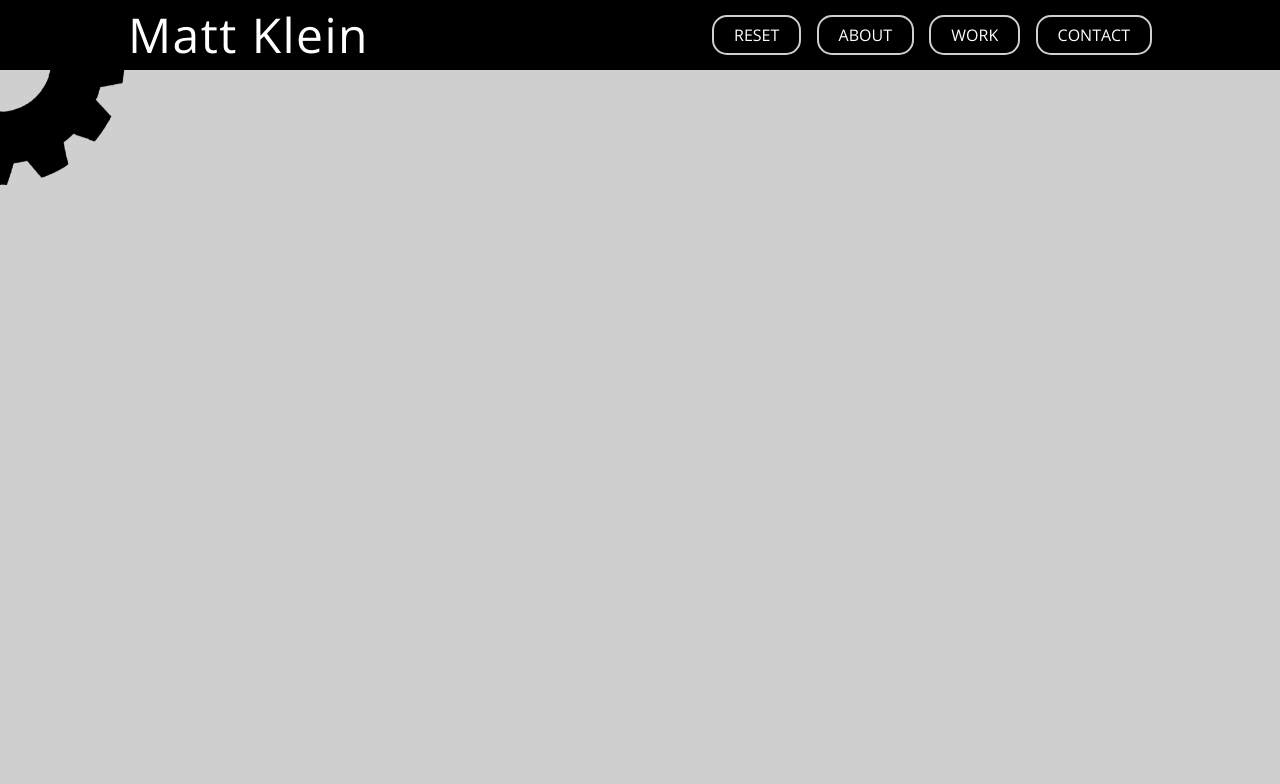
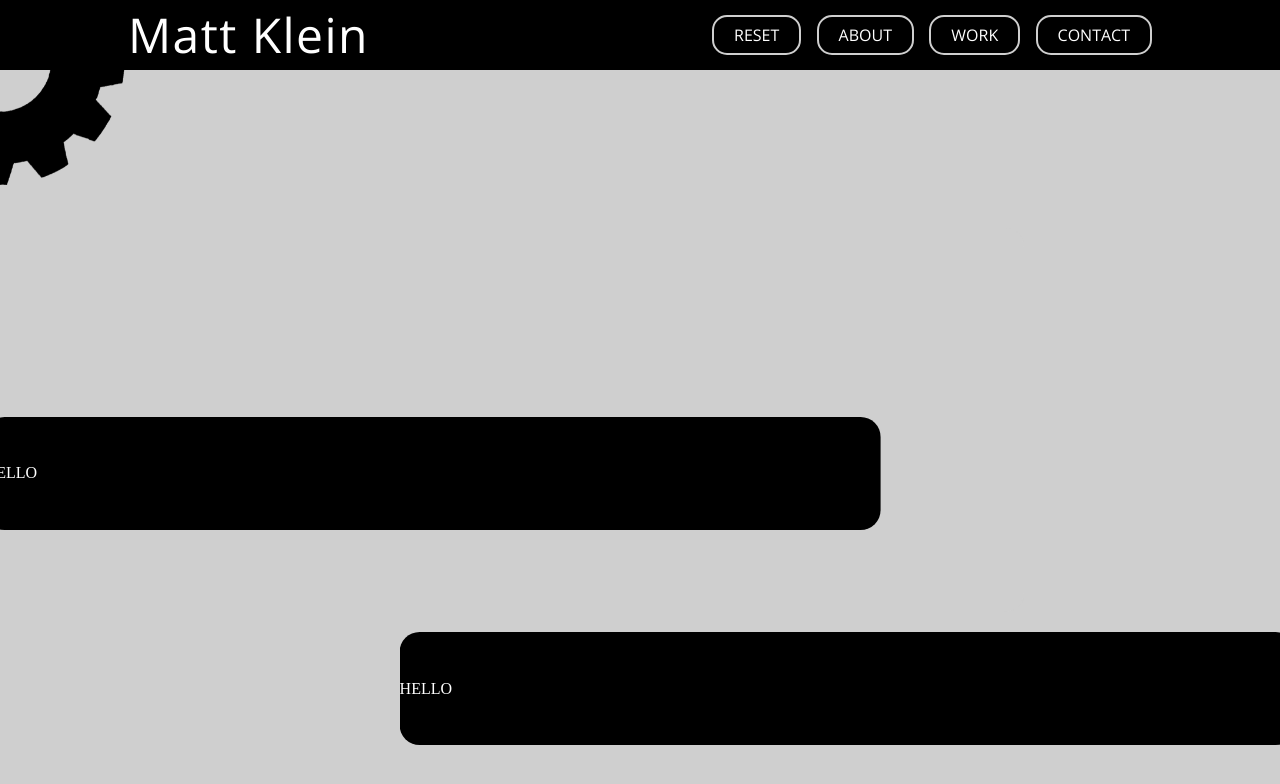
Before and after one commit to DuckEverlasting/portfolio, a React (Create React App) app: page / in a window 1280 px wide. Both pictures are taken after a click on the button "BEGIN". Shown: the part 2046-2830 px from the top of the page. Built offline with nearby package versions, Linux system fonts and the light colour scheme.

Commit message:
started work on text boxes attached to about section

```diff
--- a/src/styles/App.scss
+++ b/src/styles/App.scss
@@ -28,9 +28,9 @@ $break-tablet: 900px;
 
     .page-title {
       color: white;
-      font-family: 'Open Sans', sans-serif;
+      font-family: "Open Sans", sans-serif;
       font-size: 3rem;
-      letter-spacing: .03em;
+      letter-spacing: 0.03em;
     }
 
     .inner-nav-bar {
@@ -47,35 +47,38 @@ $break-tablet: 900px;
         padding: 10px 20px;
         border: 2px solid rgb(207, 207, 207);
         border-radius: 15px;
-        font-family: 'Open Sans', sans-serif;
+        font-family: "Open Sans", sans-serif;
 
         &:hover {
           cursor: pointer;
-        };
+        }
 
         @media screen and (max-width: $break-mobile) {
           font-size: 14px;
           padding: 8px 10px;
           border-radius: 12px;
         }
+      }
     }
-
-    };
-  };
+  }
 
   .top-container {
     position: relative;
     height: 100vh;
     margin: 0;
     padding: 0;
-  };
+  }
 
   .gradient {
     position: relative;
     width: 100%;
     height: 60px;
-    background: rgb(0,0,0);
-    background: linear-gradient(180deg, rgba(0,0,0,1) 10%, rgba(255,255,255,0) 90%);
+    background: rgb(0, 0, 0);
+    background: linear-gradient(
+      180deg,
+      rgba(0, 0, 0, 1) 10%,
+      rgba(255, 255, 255, 0) 90%
+    );
     z-index: 10;
   }
 
@@ -84,7 +87,7 @@ $break-tablet: 900px;
     height: 7000px;
     margin: 0;
     padding: 0;
-  };
+  }
 
   .fixed-container {
     position: fixed;
@@ -129,12 +132,12 @@ $break-tablet: 900px;
         width: 100%;
 
         @media screen and (max-width: $break-tablet) {
-          transform: scale(.85);
+          transform: scale(0.85);
           top: 12%;
         }
 
         @media screen and (max-width: $break-mobile) {
-          transform: scale(.7);
+          transform: scale(0.7);
           top: 11%;
         }
 
@@ -143,15 +146,15 @@ $break-tablet: 900px;
           margin: 0 auto;
           padding: 10vh 0 0;
           text-align: center;
-          font-family: 'Exo 2', sans-serif;
+          font-family: "Exo 2", sans-serif;
           font-size: 4rem;
           padding: 25px;
           background: black;
           border-radius: 25px;
           border: 3px solid black;
           color: white;
-          letter-spacing: .03em;
-        };
+          letter-spacing: 0.03em;
+        }
 
         .spring-box {
           position: absolute;
@@ -169,11 +172,11 @@ $break-tablet: 900px;
         align-items: center;
         width: 100%;
         left: 0;
-        top: 50%;
+        top: 55%;
         transform: translate(-6%, 0);
 
         @media screen and (max-width: $break-tablet) {
-          transform: scale(.8) translate(-155px, 0);;
+          transform: scale(0.8) translate(-155px, 0);
         }
 
         .telescope-1A {
@@ -192,12 +195,40 @@ $break-tablet: 900px;
           min-width: 90px;
         }
 
-        .telescope-3A {
+        .telescope-A-end {
           position: absolute;
           left: 2%;
           height: 33px;
           width: 10%;
           min-width: 90px;
+
+          .text-box-A {
+            position: absolute;
+            display: flex;
+            align-items: center;
+            width: 70vw;
+            height: 113px;
+            background: black;
+            border-radius: 20px;
+            margin-top: -40px;
+            margin-left: 9.8vw;
+
+            @media screen and (max-width: $break-tablet) {
+              width: 85vw;
+              margin-left: 90px;
+            }
+
+            p {
+              color: white;
+              position: relative;
+            }
+          }
+
+          .telescope-3A {
+            position: absolute;
+            width: 100%;
+            height: 100%;
+          }
         }
       }
 
@@ -212,7 +243,7 @@ $break-tablet: 900px;
         transform: scaleX(-1) translate(10%, 0);
 
         @media screen and (max-width: $break-tablet) {
-          transform: scaleX(-1) scale(.8) translate(29%, 0) translateX(-50px)
+          transform: scaleX(-1) scale(0.8) translate(29%, 0) translateX(-50px);
         }
 
         .telescope-1B {
@@ -231,20 +262,44 @@ $break-tablet: 900px;
           min-width: 90px;
         }
 
-        .telescope-3B {
+        .telescope-B-end {
           position: absolute;
           right: 4%;
-          height: 32px;
+          height: 33px;
           width: 10%;
           min-width: 90px;
+
+          .text-box-B {
+            position: absolute;
+            display: flex;
+            align-items: center;
+            width: 70vw;
+            height: 113px;
+            background: black;
+            border-radius: 20px;
+            margin-top: -40px;
+            margin-left: 9.8vw;
+            transform: rotateY(.5turn);
+
+            @media screen and (max-width: $break-tablet) {
+              width: 85vw;
+              margin-left: 90px;
+            }
+
+            p {
+              color: white;
+              position: relative;
+            }
+          }
+
+          .telescope-3B {
+            position: absolute;
+            width: 100%;
+            height: 100%;
+          }
         }
       }
-
-      .about-text {
-        width: 100%;
-        margin-top: 200px;
-      }
-    };
+    }
 
     .work-page {
       position: fixed;
@@ -273,7 +328,7 @@ $break-tablet: 900px;
         max-width: 800px;
 
         @media screen and (max-width: $break-mobile) {
-          transform: rotateZ(.25turn);
+          transform: rotateZ(0.25turn);
         }
 
         .flip-panel {
@@ -295,14 +350,14 @@ $break-tablet: 900px;
             border-bottom-left-radius: 20px;
             width: 100%;
             height: 99.6%;
-            top: .2%;
+            top: 0.2%;
             right: 0%;
             background: black;
             z-index: 3;
             backface-visibility: hidden;
 
             .project-title {
-              font-family: 'Open Sans', sans-serif;
+              font-family: "Open Sans", sans-serif;
               font-size: 30px;
               margin-top: 5%;
               height: 15%;
@@ -327,7 +382,7 @@ $break-tablet: 900px;
             border-top-right-radius: 20px;
             border-bottom-right-radius: 20px;
             background: rgb(207, 207, 207);
-            transform: rotateY(.5turn);
+            transform: rotateY(0.5turn);
             z-index: 2;
           }
         }
@@ -336,15 +391,14 @@ $break-tablet: 900px;
           position: absolute;
           height: 99.6%;
           width: 49.8%;
-          top: .2%;
+          top: 0.2%;
           left: 50%;
           background: green;
           border-top-right-radius: 20px;
           border-bottom-right-radius: 20px;
           z-index: 1;
         }
-
       }
     }
-  };
-};
+  }
+}
--- a/src/views/About.js
+++ b/src/views/About.js
@@ -81,12 +81,22 @@ function About({scrollPosition}) {
         </animated.h1>
       </div>
       <div className="telescope-A">
-        <animated.img className="telescope-3A" style={telescope3Spr} src={telescope3} alt=""/>
+        <animated.div className="telescope-A-end" style={telescope3Spr} >
+          <div className="text-box-A">
+            <p>HELLO</p>
+          </div>
+          <img className="telescope-3A" src={telescope3} alt=""/>
+        </animated.div>
       	<animated.img className="telescope-2A" style={telescope2Spr} src={telescope2} alt=""/>
         <animated.img className="telescope-1A" style={telescope1Spr} src={telescope1} alt=""/>
       </div>
       <div className="telescope-B">
-        <animated.img className="telescope-3B" style={telescope3bSpr} src={telescope3} alt=""/>
+        <animated.div className="telescope-B-end" style={telescope3bSpr} >
+          <div className="text-box-B">
+            <p>HELLO</p>
+          </div>
+          <img className="telescope-3B" src={telescope3} alt=""/>
+        </animated.div>
       	<animated.img className="telescope-2B" style={telescope2bSpr} src={telescope2} alt=""/>
         <animated.img className="telescope-1B" style={telescope1bSpr} src={telescope1} alt=""/>
       </div>
--- a/src/views/Starfield.js
+++ b/src/views/Starfield.js
@@ -211,7 +211,7 @@ export default function Starfield(props) {
       ctx.clearRect(0, 0, canvas.width, canvas.height);
 
       if (ctx.globalAlpha < 1) {
-        ctx.globalAlpha += .002
+        ctx.globalAlpha += .006
       }
 
       // Draw all of our particles in their new location
```
